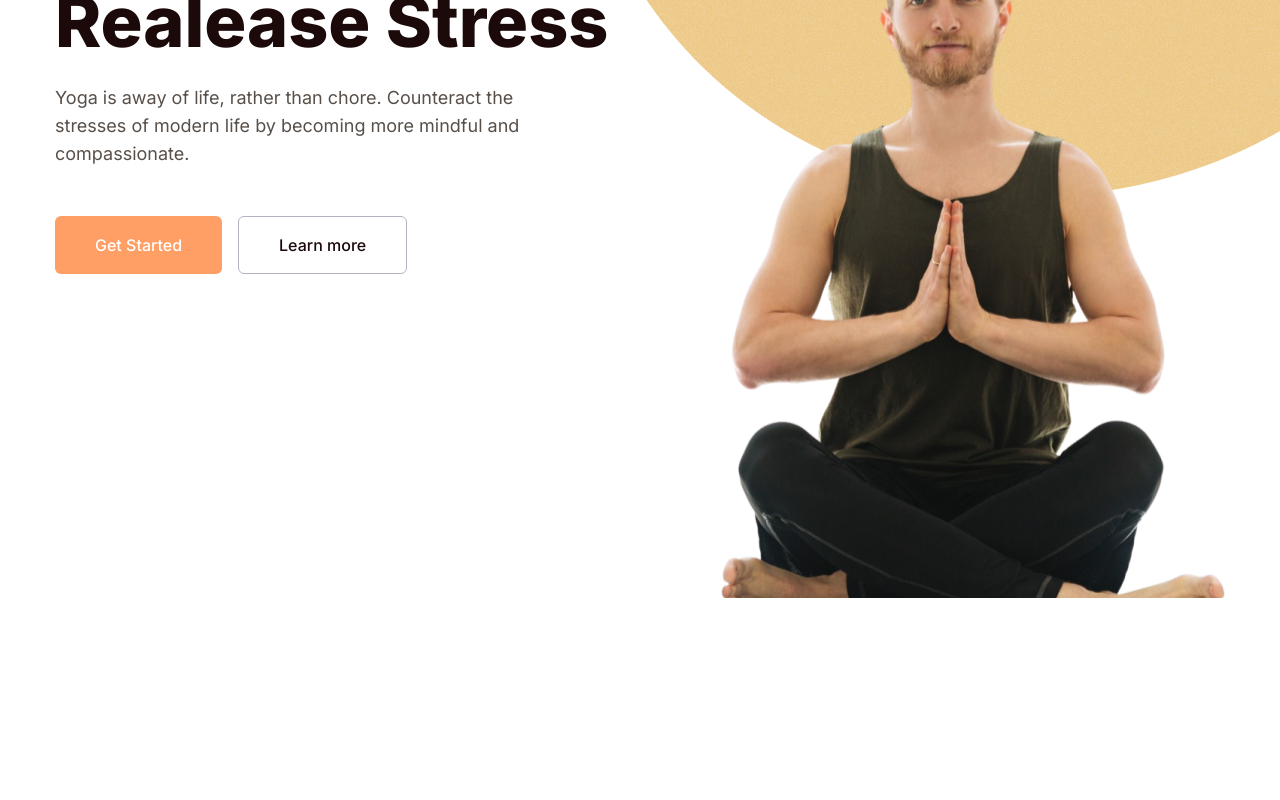
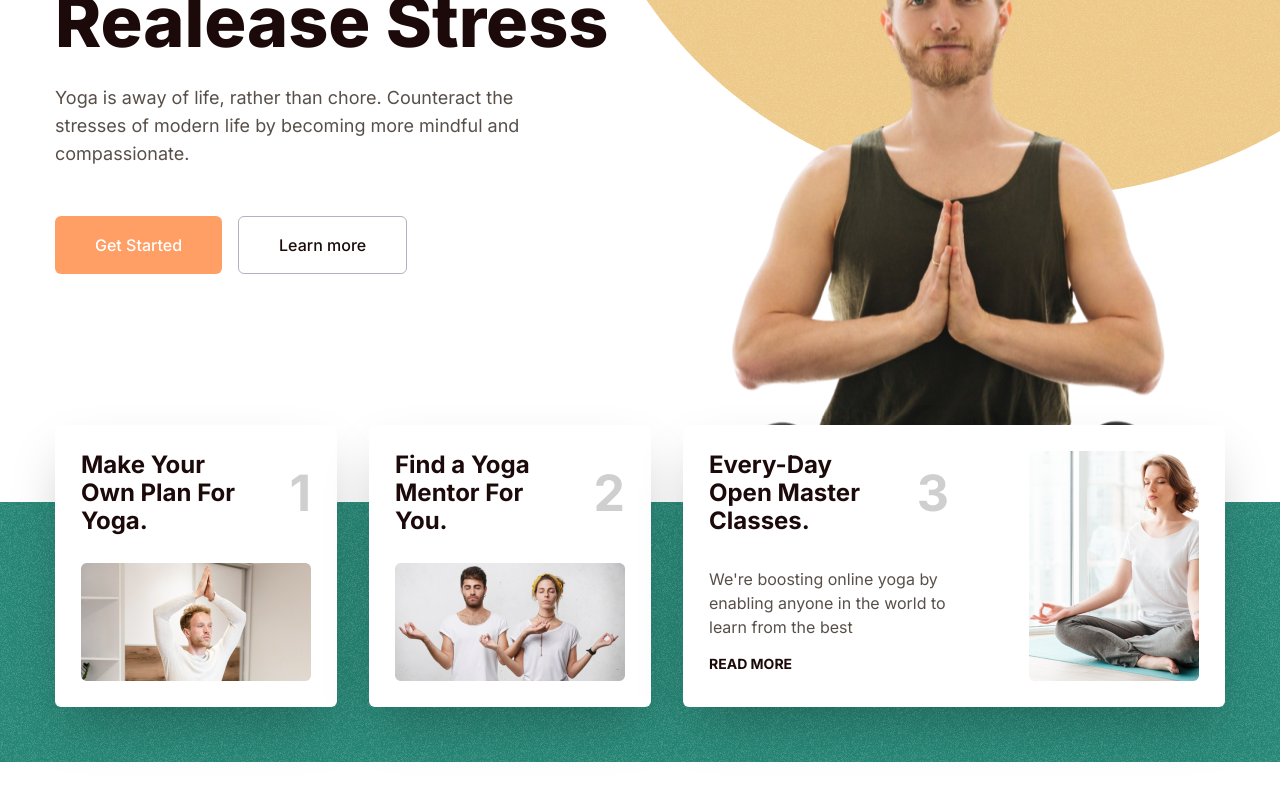
Before and after one commit to acatzk/yoga-yola, a Next.js app: page / in a window 1280 px wide. Shown: the part 310-1110 px from the top of the page. Built offline with nearby package versions, Linux system fonts and the light colour scheme.

Commit message:
Feat: Add Cards UI (#3)

```diff
--- a/package.json
+++ b/package.json
@@ -9,6 +9,7 @@
     "lint": "next lint"
   },
   "dependencies": {
+    "aos": "^2.3.4",
     "next": "12.2.5",
     "react": "18.2.0",
     "react-dom": "18.2.0",
@@ -16,6 +17,7 @@
     "react-parallax": "^3.5.1"
   },
   "devDependencies": {
+    "@types/aos": "^3.0.4",
     "@types/node": "18.7.8",
     "@types/react": "18.0.17",
     "@types/react-dom": "18.0.6",
--- /dev/null
+++ b/src/components/Cards.tsx
@@ -0,0 +1,85 @@
+/* eslint-disable @next/next/no-img-element */
+import React from 'react'
+
+const Cards: React.FC = (): JSX.Element => {
+  const cardImage1 = '/img/cards/card-1.png'
+  const cardImage2 = '/img/cards/card-2.png'
+  const cardImage3 = '/img/cards/card-3.png'
+
+  return (
+    <section
+      className="bg-cardsBg min-h-[260px] pb-[55px] lg:-mt-24"
+      data-aos="fade-up"
+      data-aos-delay="800"
+      data-aos-duration="1600"
+    >
+      <div className="container mx-auto flex flex-col lg:flex-row gap-x-[32px]">
+        {/* card group */}
+        <div className="flex-1 flex gap-x-[15px] lg:gap-x-[32px] -mt-[38px] lg:-mt-[77px] z-10 mx-auto">
+          {/* card 1 */}
+          <div
+            className="bg-white w-full max-w-[282px] p-[14px] lg:p-[26px] shadow-2xl rounded-md max-h-[282px]"
+            data-aos="fade-up"
+            data-aos-delay="400"
+          >
+            <div className="flex items-center mb-[18px] lg:mb-[28px]">
+              <h4 className="text-lg lg:text-2xl lg:leading-7 font-bold text-heading mr-8">
+                Make Your Own Plan For Yoga.
+              </h4>
+              <h2 className="h2 text-stroke-2">1</h2>
+            </div>
+            <div>
+              <img src={cardImage1} alt="" />
+            </div>
+          </div>
+          {/* card 2 */}
+          <div
+            className="bg-white w-full max-w-[282px] p-[14px] lg:p-[26px] shadow-2xl rounded-md"
+            data-aos="fade-up"
+            data-aos-delay="600"
+          >
+            <div className="flex items-center mb-[18px] lg:mb-[28px]">
+              <h4 className="text-lg lg:text-2xl lg:leading-7 font-bold text-heading mr-8">
+                Find a Yoga Mentor For You.
+              </h4>
+              <h2 className="h2 text-stroke-2">2</h2>
+            </div>
+            <div>
+              <img src={cardImage2} alt="" />
+            </div>
+          </div>
+        </div>
+        {/* card 3 */}
+        <div
+          className="bg-white w-full max-w-[542px] mx-auto p-[14px] lg:p-[26px] mt-4 lg:-mt-[77px] z-10 shadow-2xl rounded-md flex justify-between items-start"
+          data-aos="fade-up"
+          data-aos-delay="800"
+        >
+          <div className="max-w-[240px]">
+            <div className="flex items-center mb-4 lg:mb-8">
+              <h4 className="text-lg lg:text-2xl lg:leading-7 font-bold text-heading mr-8">
+                Every-Day Open Master Classes.
+              </h4>
+              <h2 className="h2 text-stroke-2">3</h2>
+            </div>
+            <p className="mb-4 lg:mb-3">
+              We&apos;re boosting online yoga by enabling anyone in the world to
+              learn from the best
+            </p>
+            <a
+              className="text-xs lg:text-sm font-bold uppercase text-heading"
+              href="#"
+            >
+              Read more
+            </a>
+          </div>
+          <div>
+            <img src={cardImage3} alt="" />
+          </div>
+        </div>
+      </div>
+    </section>
+  )
+}
+
+export default Cards
--- a/src/pages/_app.tsx
+++ b/src/pages/_app.tsx
@@ -1,7 +1,17 @@
-import '~/styles/globals.css'
+import Aos from 'aos'
+import { useEffect } from 'react'
 import type { AppProps } from 'next/app'
 
+import '~/styles/globals.css'
+
 function MyApp({ Component, pageProps }: AppProps) {
+  useEffect(() => {
+    Aos.init({
+      duration: 1800,
+      offset: 100
+    })
+  }, [])
+
   return <Component {...pageProps} />
 }
 
--- a/src/pages/index.tsx
+++ b/src/pages/index.tsx
@@ -3,6 +3,7 @@ import type { NextPage } from 'next'
 
 import Hero from '~/components/Hero'
 import Layout from '~/layouts/Layout'
+import Cards from '~/components/Cards'
 
 const Index: NextPage = (): JSX.Element => {
   return (
@@ -11,6 +12,7 @@ const Index: NextPage = (): JSX.Element => {
         <title>Yoga</title>
       </Head>
       <Hero />
+      <Cards />
       <div className="h-[2000px]"></div>
     </Layout>
   )
--- a/src/styles/globals.css
+++ b/src/styles/globals.css
@@ -1 +1,2 @@
 @import './tailwind.css';
+@import 'aos/dist/aos.css';
```
Also changed, not shown: 1 other file (tests, documents, lock files or other folders).
